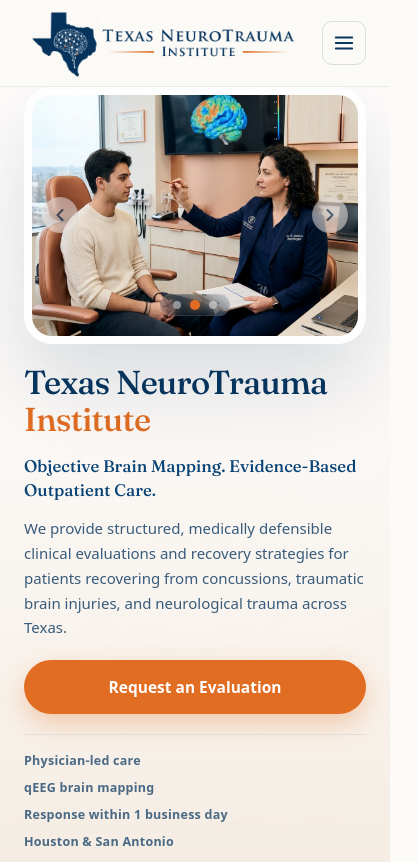
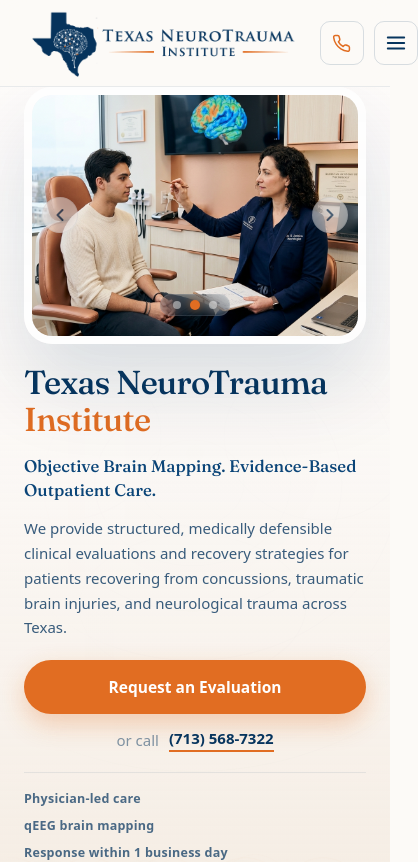
Before and after one commit to fannonb/tni-website, a React (Vite) app: page / in a window 390 px wide. Shown: the top 862 px of the page, 418 px wide, since content can reach past the window. Built offline with nearby package versions, Linux system fonts and the light colour scheme; a web font is replaced by a local one.

Commit message:
Added site phone number configuration to show in footer and other components

```diff
--- a/src/data/site.ts
+++ b/src/data/site.ts
@@ -12,8 +12,8 @@
   footerLine: 'Advancing the standard of neurotrauma care in Texas.',
 
   // --- Contact (placeholders — swap for real values) ---
-  phoneDisplay: '(000) 000-0000',
-  phoneHref: 'tel:+10000000000',
+  phoneDisplay: '(713) 568-7322',
+  phoneHref: 'tel:+17135687322',
   email: 'info@texasneurotrauma.com',
   emailHref: 'mailto:info@texasneurotrauma.com',
   locations: ['Houston', 'San Antonio'],
@@ -22,7 +22,7 @@
 
 /** True once a real clinic phone replaces the placeholder zeros. */
 export function hasRealPhone(): boolean {
-  return !site.phoneDisplay.includes('000') && site.phoneHref !== 'tel:+10000000000';
+  return !(site.phoneDisplay as string).includes('000') && (site.phoneHref as string) !== 'tel:+10000000000';
 }
 
 export interface NavItem {
```
